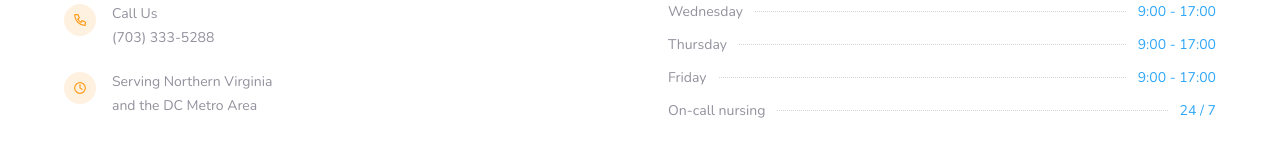
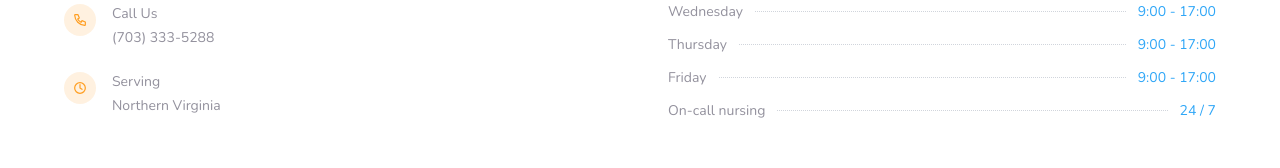
Before and after one commit to varhealthservices-svg/vahealthservices, a Next.js app: page / in a window 1280 px wide. Shown: the part 7202-7370 px from the top of the page. Built offline with nearby package versions, Linux system fonts and the light colour scheme.

Commit message:
Update SiteFooter.tsx

```diff
--- a/app/components/SiteFooter.tsx
+++ b/app/components/SiteFooter.tsx
@@ -81,9 +81,9 @@ export default function SiteFooter() {
               </a>
             </ContactRow>
             <ContactRow icon="clock">
-              Serving Northern Virginia
+              Serving
               <br />
-              and the DC Metro Area
+              Northern Virginia
             </ContactRow>
           </ul>
         </div>
```
